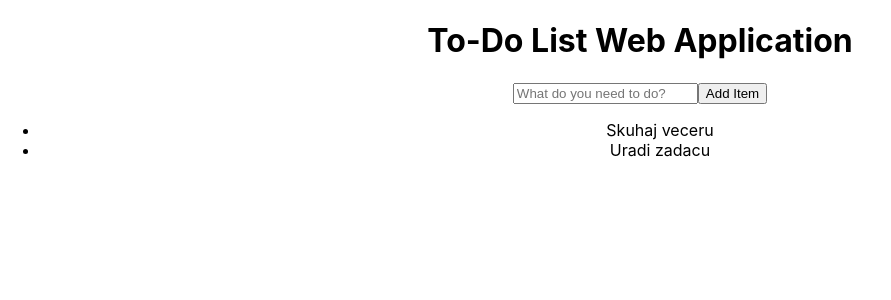
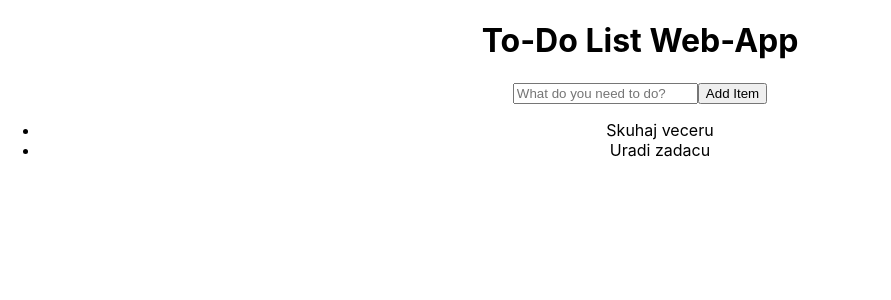
Before and after one commit to elmedinkarisik/to_do_list, a React (Create React App) app: page / in a window 1280 px wide. Shown: the top 300 px of the page, without its empty margins (0-891 px from the left). Built offline with nearby package versions, Linux system fonts and the light colour scheme.

Commit message:
Minor change

```diff
--- a/src/App.js
+++ b/src/App.js
@@ -13,7 +13,7 @@ function App() {
 
   return (
     <div className="App">
-      <h1>To-Do List Web Application</h1>
+      <h1>To-Do List Web-App</h1>
       <form>
         <input
           value={input}
```
